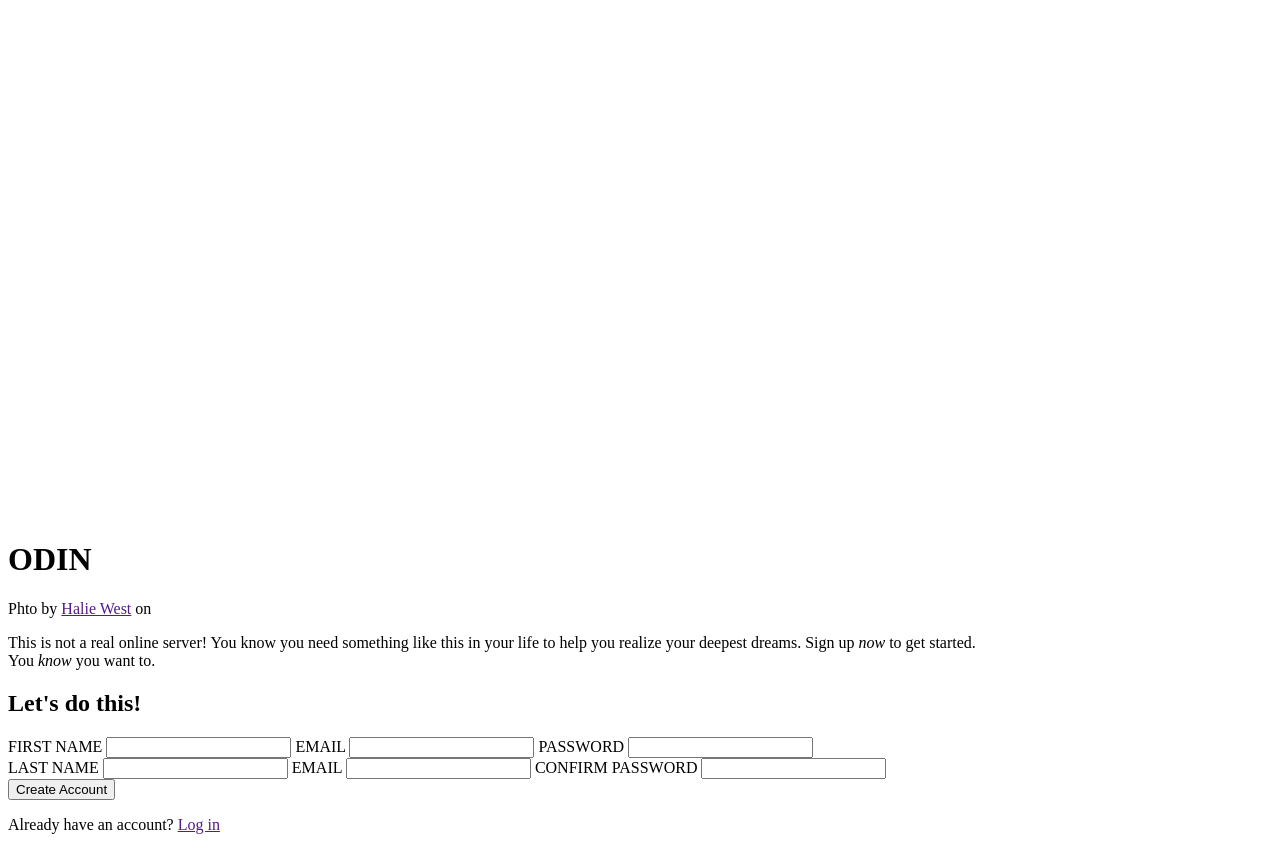
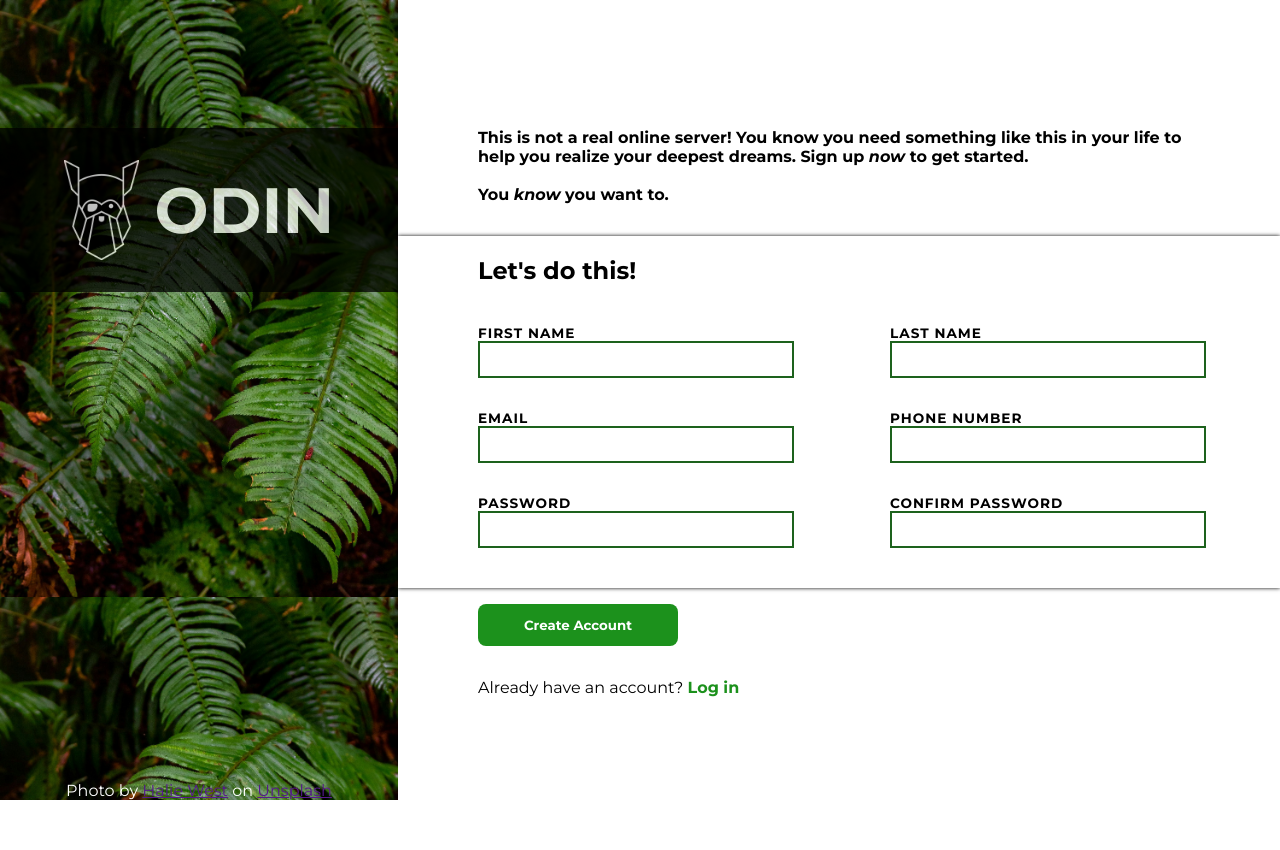
Before and after one commit to oadinn/sign-up-form, a plain HTML site: page index.html in a window 1280 px wide. After the commit the page ends 800 px from the top, so only its background shows below. Drawn offline with Linux system fonts and the light colour scheme.

Commit message:
minor bug fixes

```diff
--- a/index.html
+++ b/index.html
@@ -7,26 +7,29 @@
     <title>Sign Up Form</title>
 </head>
 <body>
-    <main>
-        <div id="image">
-            <div id="opacity-background">
-                <div id="header-container">
-                    <img src="./imgs/odin-logo.png" alt="TOP logo">
-                    <h1>ODIN</h1>
-                </div>
-                <footer>Phto by <a href="">Halie West</a> on <a href="Unsplash"></a></footer>
+    <div id="image">
+            <div id="logo">
+                <img src="./imgs/odin-logo.png" alt="TOP logo">
+                <h1>ODIN</h1>
             </div>
-        </div>
+            <footer>Photo by <a href="">Halie West</a> on <a href="">Unsplash</a></footer>
+    </div>
 
+    <div id="half-container">
         <p id="mission-statement">
             This is not a real online server! You know you need something like this in your
             life to help you realize your deepest dreams. Sign up <em>now</em> to get started.
+            <br>
             <br>
             You <em>know</em> you want to.
         </p>
         <form action="" method="POST">
             <h2>Let's do this!</h2>
-            <section id="left-side">
+
+            <div id="form-container">
+
+            <section>
+
                 <label for="first-name">
                     FIRST NAME
                     <input type="text" name="first-name" id="first-name">
@@ -43,14 +46,14 @@
                 </label>
             </section>
 
-            <section id="right-side">
+            <section>
                 <label for="last-name">
                     LAST NAME
                     <input type="text" name="last-name" id="last-name">
                 </label>
 
                 <label for="phone-number">
-                    EMAIL
+                    PHONE NUMBER
                     <input type="number" name="phone-number" id="phone-number">
                 </label>
 
@@ -59,10 +62,12 @@
                     <input type="password" name="confirm-pass" id="confirm-pass">
                 </label>
             </section>
+
+            </div>
         </form>
 
-        <button>Create Account</button>
-        <p>Already have an account? <a href="">Log in</a></p>
-    </main>
+        <button type="submit">Create Account</button>
+        <p id="login-msg">Already have an account? <a href="">Log in</a></p>
+    </div>
 </body>
 </html>
--- a/styles.css
+++ b/styles.css
@@ -0,0 +1,128 @@
+@import url('https://fonts.googleapis.com/css2?family=Montserrat:ital,wght@0,100..900;1,100..900&display=swap');
+body {
+    display: flex;
+    margin: 0;
+    font-family: Montserrat;
+    box-sizing: border-box;
+
+    #image {
+        display: flex;
+        flex-direction: column;
+        background-image: url(./imgs/halie-west-25xggax4bSA-unsplash.jpg);
+        background-size: contain;
+        width: 640px;
+        height: 100vh;
+        color: white;
+        align-items: center;
+
+
+        #logo {
+            display: flex;
+            align-items: center;
+            background-color: black;
+            opacity: .75;
+            justify-content: center;
+            gap: 1rem;
+            margin-top: 8rem;
+            width: 100%;
+            font-size: 2rem;
+        }
+
+            img {
+                height: 100px;
+            }
+
+        footer {
+            position: absolute;
+            bottom: 0;
+            text-align: center;
+        }
+    }
+
+    #half-container {
+        display: flex;
+        flex-direction: column;
+
+
+        #mission-statement {
+            margin: 8rem 5rem 2rem 5rem;
+            font-weight: bold;
+        }
+
+        form {
+            box-shadow: 0 0 4px black;
+            padding: 0 0 .5rem 5rem;
+
+            h2 {
+                margin-bottom: 2.5rem;
+            }
+
+            label {
+                display: flex;
+                flex-direction: column;
+                margin-bottom: 2rem;
+                font-weight: bold;
+                font-size: .85rem;
+                letter-spacing: 1px;
+            }
+        }
+
+        #form-container {
+            display: flex;
+            gap: 6rem;
+
+            section {
+
+
+                input {
+                    width: 300px;
+                    height: 25px;
+                    padding: 4px 6px;
+                    font-size: 1rem;
+                    border: 1px solid gray;
+                }
+
+                input:focus {
+                    border: 2px solid blue;
+                    box-shadow: 0 0 2px black;
+                }
+
+                input:valid {
+                    border: 2px solid rgb(29, 98, 29);
+                }
+
+                input:invalid {
+                    border: 2px solid red;
+                }
+
+            }
+
+        }
+
+        button {
+            font-family: inherit;
+            background-color: rgb(28, 145, 28);
+            font-weight: bold;
+            padding: .8rem 1rem;
+            width: 200px;
+            border: none;
+            border-radius: .5rem;
+            color: white;
+            margin: 1rem 5rem;
+        }
+
+        #login-msg {
+            margin-left: 5rem;
+
+            a {
+                text-decoration: none;
+                color: rgb(28, 145, 28);
+                font-weight: bold;
+            }
+        }
+
+    }
+
+
+
+}
```
